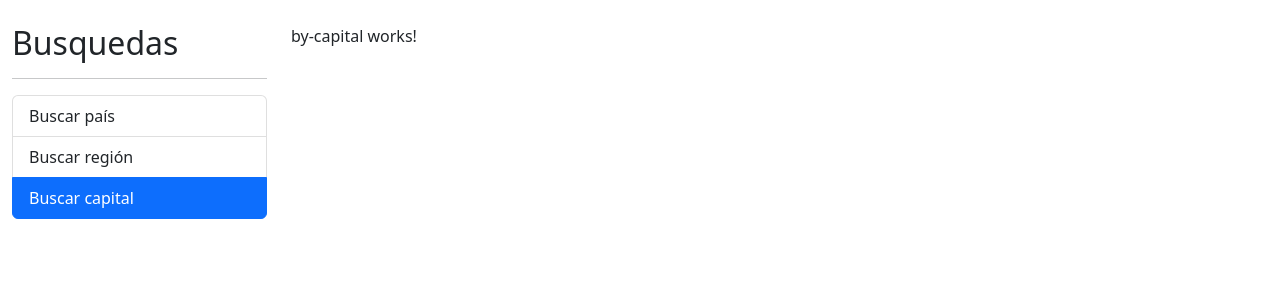
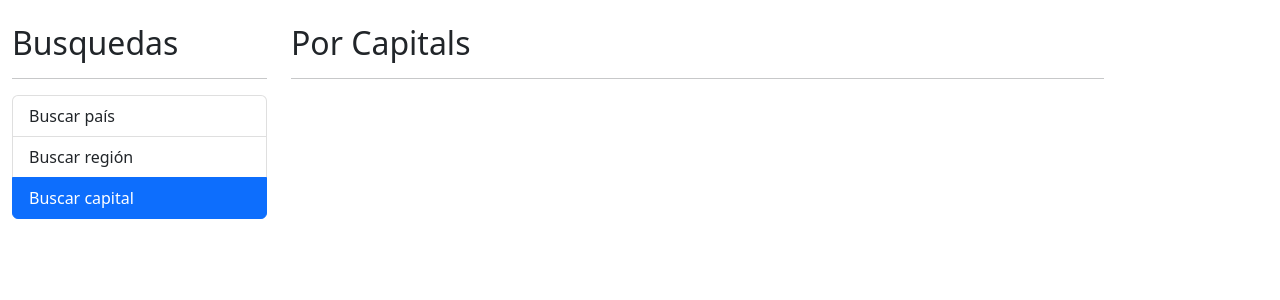
Before and after one commit to jsacero90/appCountries, an Angular app: page /#/capital in a window 1280 px wide. Shown: the top 300 px of the page. Built offline with nearby package versions, Linux system fonts and the light colour scheme.

Commit message:
add husky package.json

```diff
--- a/src/app/country/pages/by-capital/by-capital.component.html
+++ b/src/app/country/pages/by-capital/by-capital.component.html
@@ -1 +1,2 @@
-<p>by-capital works!</p>
+<h2>Por Capitals</h2>
+<hr>
--- a/src/app/country/pages/by-country/by-country.component.html
+++ b/src/app/country/pages/by-country/by-country.component.html
@@ -1,2 +1,2 @@
-<h2>Por capital</h2>
+<h2>Por Pais</h2>
 <hr>
--- a/src/app/country/pages/by-region/by-region.component.html
+++ b/src/app/country/pages/by-region/by-region.component.html
@@ -1 +1,2 @@
-<p>by-region works!</p>
+<h2>Por Region</h2>
+<hr>
```
Also changed, not shown: package.json (+7 -1 lines).
